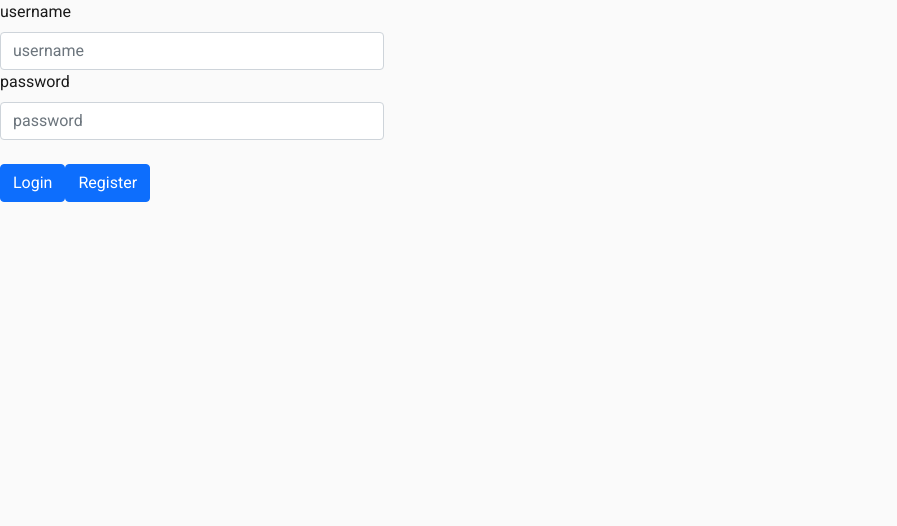
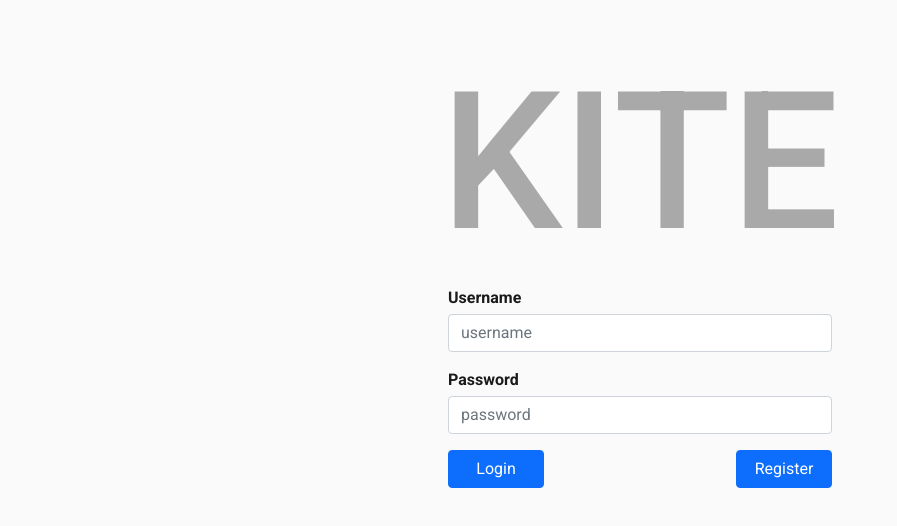
Before and after one commit to doruletzz/kite-surf-react-app, a React (Vite) app: page /login in a window 1280 px wide. Shown: the top 526 px of the page, without its empty margins (0-897 px from the left). Built offline with nearby package versions, Linux system fonts and the light colour scheme.

Commit message:
added filter to redux

```diff
--- a/src/App.tsx
+++ b/src/App.tsx
@@ -1,5 +1,5 @@
 import React from "react";
-import LoginForm from "./pages/auth/LoginForm";
+import Login from "./pages/auth/Login";
 
 import "./App.scss";
 
@@ -18,7 +18,7 @@ const App = () => {
       <Provider store={store}>
         <Router>
           <Routes>
-            <Route path="/login" element={<LoginForm />} />
+            <Route path="/login" element={<Login />} />
             <Route path="/home" element={<Dashboard />} />
             <Route path="/" element={<Navigate to="/home" />} />
           </Routes>
--- /dev/null
+++ b/src/components/map/SpotMarkers.tsx
@@ -0,0 +1,90 @@
+import React, { useEffect, useState } from "react";
+import { Spinner } from "react-bootstrap";
+import { useMapEvents } from "react-leaflet";
+import { useAppDispatch, useAppSelector } from "../../features/app/hooks";
+import {
+  FavouriteSpot,
+  getAllFavouriteSpots,
+  getAllSpots,
+  Spot,
+} from "../../features/spot/slice";
+import { filterSpot } from "../spot/SpotTable";
+import SpotMarker from "./SpotMarker";
+
+const SpotMarkers = () => {
+  const { favourites, filter, spots, isFetching, error } = useAppSelector(
+    (state) => state.spot
+  );
+  const dispatch = useAppDispatch();
+
+  const getFavouriteById = (spotId: number): FavouriteSpot | null => {
+    for (const el of favourites) {
+      if (typeof el.spot === "number") {
+        if (el.spot === spotId) {
+          return el;
+        }
+      } else if (el.spot.id === spotId) {
+        return el;
+      }
+    }
+
+    return null;
+  };
+
+  useEffect(() => {
+    if (!spots.length) dispatch(getAllSpots());
+    else console.log(spots);
+
+    if (!favourites.length) dispatch(getAllFavouriteSpots());
+    else console.log(favourites);
+  }, []);
+
+  if (isFetching) return <Spinner animation="border" />;
+
+  if (error) return <p>{error.message}</p>;
+
+  // const [spotToAdd, setSpotToAdd] = useState<Spot>({
+  //   id: -1,
+  //   createdAt: new Date(),
+  //   name: "",
+  //   lat: 0,
+  //   long: 0,
+  //   probability: 0,
+  //   country: "",
+  //   month: "",
+  // });
+
+  // const map = useMapEvents({
+  //   click(e) {
+  //     setSpotToAdd((prev) => ({
+  //       ...prev,
+  //       lat: e.latlng.lat,
+  //       long: e.latlng.lng,
+  //     }));
+  //   },
+  // });
+
+  // useEffect(() => {
+  //   if(spotToAdd.lat && spotToAdd.long)
+
+  // }, [spotToAdd]);
+
+  return (
+    <div>
+      {(filter.isApplied
+        ? spots.filter((spot) => filterSpot(spot, filter))
+        : spots
+      ).map((spot) => {
+        const fav = getFavouriteById(spot.id);
+
+        return (
+          <div key={spot.id}>
+            <SpotMarker spot={spot} fav={fav} />
+          </div>
+        );
+      })}
+    </div>
+  );
+};
+
+export default SpotMarkers;
--- a/src/components/navbar/NavBar.scss
+++ b/src/components/navbar/NavBar.scss
@@ -1,5 +1,9 @@
 .navbar {
   background-color: #fafafa;
+}
+
+.add_spot {
+  margin-right: 2rem;
 }
 
 .profile {
@@ -17,9 +21,6 @@
       &::after {
         position: absolute;
         opacity: 0;
-      }
-
-      &:focus {
       }
     }
 
--- a/src/components/navbar/NavBar.tsx
+++ b/src/components/navbar/NavBar.tsx
@@ -11,6 +11,7 @@ import {
   Container,
   Image,
   Dropdown,
+  Button,
 } from "react-bootstrap";
 import { useAppDispatch, useAppSelector } from "../../features/app/hooks";
 import { unloadToken } from "../../features/auth/slice";
@@ -25,9 +26,10 @@ const NavBar = () => {
     <Navbar className="navbar" expand="lg" fixed="top">
       <Container>
         <Navbar.Brand href="#map">Kite</Navbar.Brand>
-        <Navbar.Toggle aria-controls="basic-navbar-nav" />
-        <Navbar.Collapse id="basic-navbar-nav" className="justify-content-end">
         <Nav>
+          <Nav.Item className="add_spot">
+            <Button>add</Button>
+          </Nav.Item>
           <Nav.Item className="profile">
             <Dropdown className="dropdown">
               <Dropdown.Toggle className="toggle shadow-none">
@@ -57,7 +59,6 @@ const NavBar = () => {
             </Dropdown>
           </Nav.Item>
         </Nav>
-        </Navbar.Collapse>
       </Container>
     </Navbar>
   );
--- a/src/components/spot/SpotTable.tsx
+++ b/src/components/spot/SpotTable.tsx
@@ -2,11 +2,11 @@ import React, { useEffect } from "react";
 import { Container, Spinner, Table } from "react-bootstrap";
 import { useAppDispatch, useAppSelector } from "../../features/app/hooks";
 import {
+  FilterOption,
   getAllFavouriteSpots,
   getAllSpots,
   Spot,
 } from "../../features/spot/slice";
-import { FilterOption } from "../../pages/dashboard/Dashboard";
 
 import "./SpotTable.scss";
 
@@ -20,13 +20,10 @@ export const filterSpot = (
   );
 };
 
-type SpotTableProps = {
-  filterOptions: FilterOption;
-  isFilterSelected: boolean;
-};
-
-const SpotTable = ({ filterOptions, isFilterSelected }: SpotTableProps) => {
-  const { spots, isFetching, error } = useAppSelector((state) => state.spot);
+const SpotTable = () => {
+  const { spots, filter, isFetching, error } = useAppSelector(
+    (state) => state.spot
+  );
 
   const dispatch = useAppDispatch();
 
@@ -57,8 +54,8 @@ const SpotTable = ({ filterOptions, isFilterSelected }: SpotTableProps) => {
               </tr>
             </thead>
             <tbody>
-              {(isFilterSelected
-                ? spots.filter((spot) => filterSpot(spot, filterOptions))
+              {(filter.isApplied
+                ? spots.filter((spot) => filterSpot(spot, filter))
                 : spots
               ).map((spot) => (
                 <tr key={spot.id}>
--- a/src/features/spot/slice.ts
+++ b/src/features/spot/slice.ts
@@ -3,6 +3,12 @@ import axios from "axios";
 import { SERVER_URL } from "../../utils/constants";
 import { AppThunk } from "../app/store";
 import { Entity, Error } from "../user/slice";
+
+export interface FilterOption {
+  probability: number;
+  country: string;
+  isApplied: boolean;
+}
 
 export interface FavouriteSpot extends Entity {
   createdAt: Date;
@@ -24,6 +30,7 @@ export type UserState = {
   error: Error | null;
   spots: Array<Spot>;
   favourites: Array<FavouriteSpot>;
+  filter: FilterOption;
 };
 
 const initialState: UserState = {
@@ -31,6 +38,7 @@ const initialState: UserState = {
   error: null,
   spots: [],
   favourites: [],
+  filter: { probability: 0, country: "", isApplied: true },
 };
 
 export const spotSlice = createSlice({
@@ -76,6 +84,9 @@ export const spotSlice = createSlice({
       state.favourites = state.favourites.filter(
         (fs) => fs.id !== action.payload.id
       );
+    },
+    setFilter: (state, action: PayloadAction<FilterOption>) => {
+      state.filter = action.payload;
     },
   },
 });
@@ -144,6 +155,7 @@ export const {
   saveFavouriteSpot,
   errorFavouriteSpot,
   removeFavouriteSpot,
+  setFilter,
 } = actions;
 
 export default reducer;
--- /dev/null
+++ b/src/pages/auth/Login.scss
@@ -0,0 +1,39 @@
+.form_heading {
+  text-align: center;
+  font-size: 12rem;
+  color: darkgray;
+}
+.form_container {
+  justify-content: center;
+  margin-top: 3rem;
+}
+
+.form {
+  margin: 0 auto;
+
+  .group {
+    margin-bottom: 1rem;
+
+    .label {
+      font-size: 16px;
+      font-weight: 700;
+      margin-bottom: 0.25rem;
+    }
+
+    .control {
+      margin: 0;
+    }
+  }
+
+  .button_container {
+    display: flex;
+    justify-content: space-between;
+    .button_login {
+      min-width: 6rem;
+    }
+
+    .button_register {
+      min-width: 6rem;
+    }
+  }
+}
--- a/src/pages/auth/LoginForm.tsx
+++ b/src/pages/auth/Login.tsx
@@ -9,7 +9,9 @@ import { getUserById } from "../../features/user/slice";
 import { Navigate } from "react-router";
 import { loadTokenFromStorage, login } from "../../features/auth/slice";
 
-const LoginForm = () => {
+import "./Login.scss";
+
+const Login = () => {
   const dispatch = useAppDispatch();
 
   const { user, isFetching, error } = useAppSelector((state) => state.user);
@@ -47,18 +49,21 @@ const LoginForm = () => {
   if (isFetching) return <Spinner animation="border" />;
 
   return (
-    <div>
+    <div className="form_container">
       {error && <p>{error.message}</p>}
       {auth.error && <p>{auth.error.message}</p>}
       {user && <Navigate to="/home" replace={true} />}
+      <h1 className="form_heading">KITE</h1>
       <Form
+        className="form"
         validated={validated}
         onSubmit={handleSubmit}
         style={{ width: "24rem" }}
       >
-        <Form.Group>
-          <Form.Label>username</Form.Label>
+        <Form.Group className="group">
+          <Form.Label className="label">Username</Form.Label>
           <Form.Control
+            className="control"
             required
             type="text"
             name="username"
@@ -69,9 +74,10 @@ const LoginForm = () => {
           </Form.Control.Feedback>
         </Form.Group>
 
-        <Form.Group>
-          <Form.Label>password</Form.Label>
+        <Form.Group className="group">
+          <Form.Label className="label">Password</Form.Label>
           <Form.Control
+            className="control"
             required
             type="password"
             name="password"
@@ -81,14 +87,15 @@ const LoginForm = () => {
             please add your password.
           </Form.Control.Feedback>
         </Form.Group>
-        <br />
-        <div>
-          <Button type="submit">Login</Button>
-          <Button>Register</Button>
+        <div className="button_container">
+          <Button className="button_login" type="submit">
+            Login
+          </Button>
+          <Button className="button_register">Register</Button>
         </div>
       </Form>
     </div>
   );
 };
 
-export default LoginForm;
+export default Login;
--- a/src/pages/dashboard/Dashboard.tsx
+++ b/src/pages/dashboard/Dashboard.tsx
@@ -8,19 +8,9 @@ import { Container, Spinner } from "react-bootstrap";
 import NavBar from "../../components/navbar/NavBar";
 import { fetchUser, getUserById } from "../../features/user/slice";
 
-export interface FilterOption {
-  probability: number;
-  country: string;
-}
-
 const Dashboard = () => {
   const { user } = useAppSelector((state) => state.user);
   const dispatch = useAppDispatch();
-
-  const [filterOptions, setFilterOptions] = useState<FilterOption>({
-    probability: 0,
-    country: "",
-  });
 
   const [isFilterSelected, setIsFilterSelected] = useState(false);
 
@@ -29,16 +19,8 @@ const Dashboard = () => {
   return (
     <Container fluid className="p-0">
       <NavBar />
-      <Map
-        filterOptions={filterOptions}
-        setFilterOptions={setFilterOptions}
-        isFilterSelected={isFilterSelected}
-        setIsFilterSelected={setIsFilterSelected}
-      />
-      <SpotTable
-        filterOptions={filterOptions}
-        isFilterSelected={isFilterSelected}
-      />
+      <Map />
+      <SpotTable />
     </Container>
   );
 };
```
Also changed, not shown: src/components/map/Filter.tsx (+27 -23 lines), src/components/map/Map.tsx (+22 -69 lines), src/components/map/SpotMarker.tsx (renamed from src/components/map/MapMarker.tsx, +3 -4 lines). Lines whose indentation alone changed are shown as unchanged.
